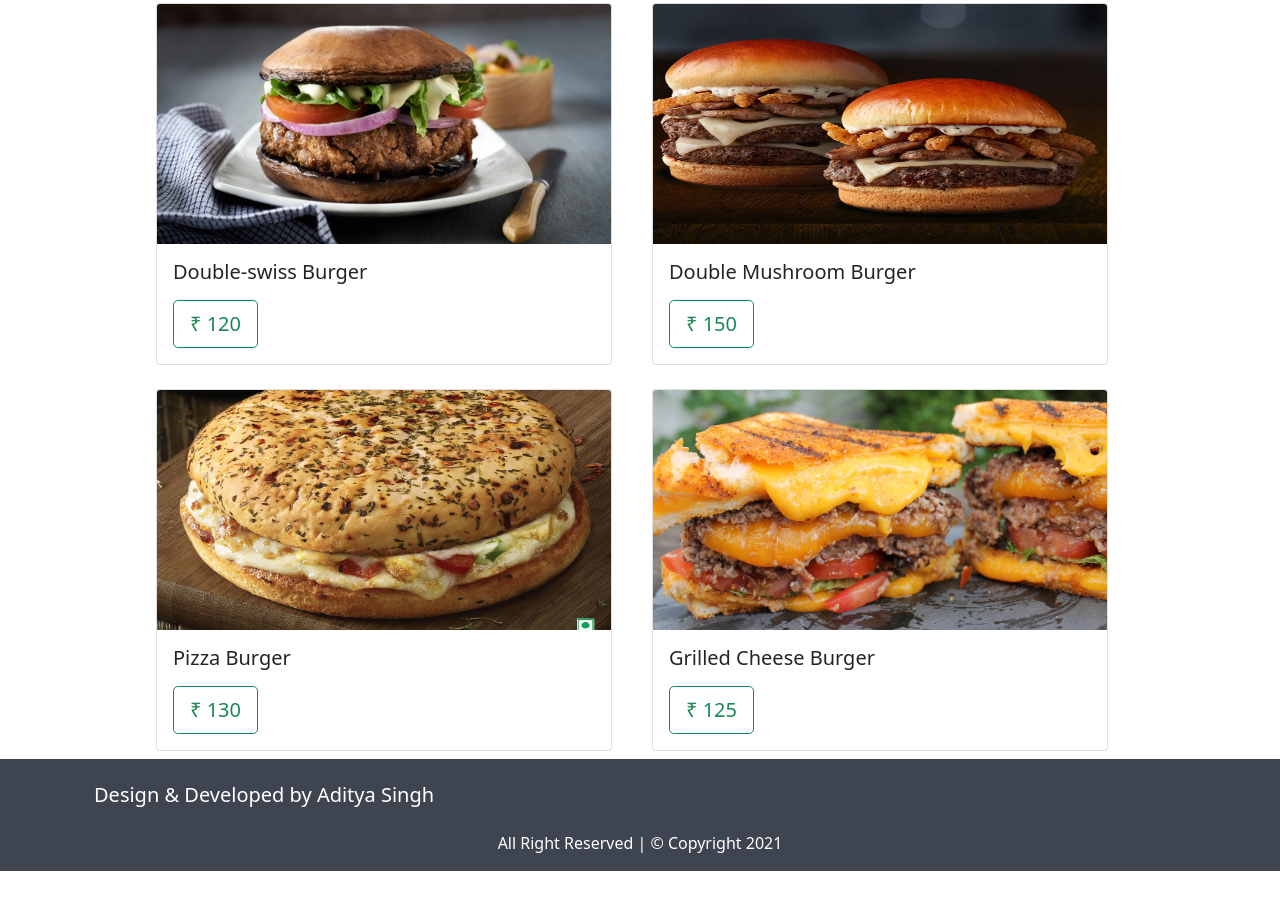
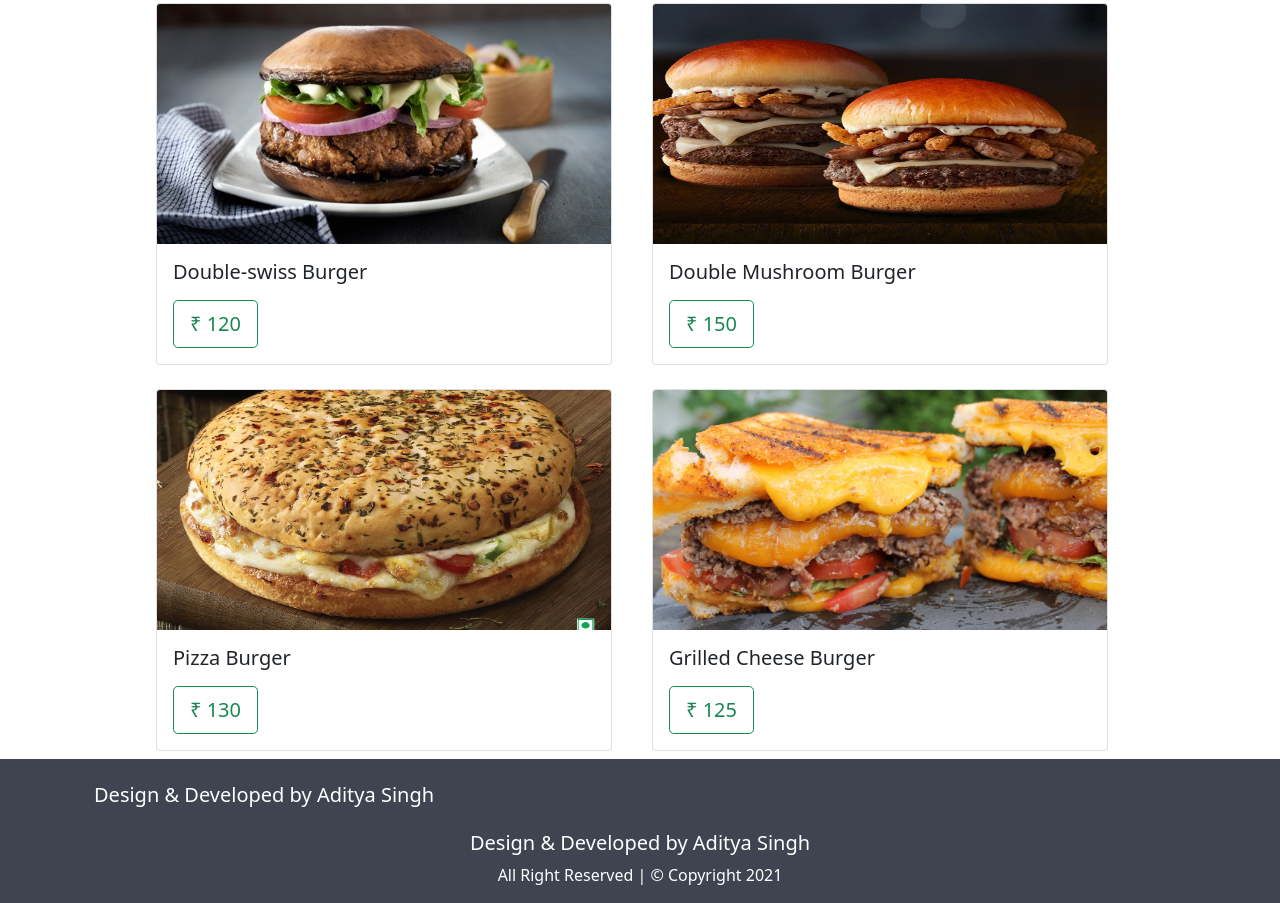
Before and after one commit to adiisingh2503/t-burger, a plain HTML site: page index.html in a window 1280 px wide. Shown: the part 2055-2958 px from the top of the page. Before the commit the page ends 2926 px from the top, so only its background shows below. Drawn offline with nearby package versions, Linux system fonts and the light colour scheme.

Commit message:
Update index.html

```diff
--- a/index.html
+++ b/index.html
@@ -249,6 +249,7 @@
 
 
                 <div class="text-center p-3" style="background-color: rgba(0, 0, 0, 0)">
+                       <h5 class="Tasty Burger">Design & Developed by Aditya Singh</h5>
                     All Right Reserved | © Copyright 2021
 
 
```
